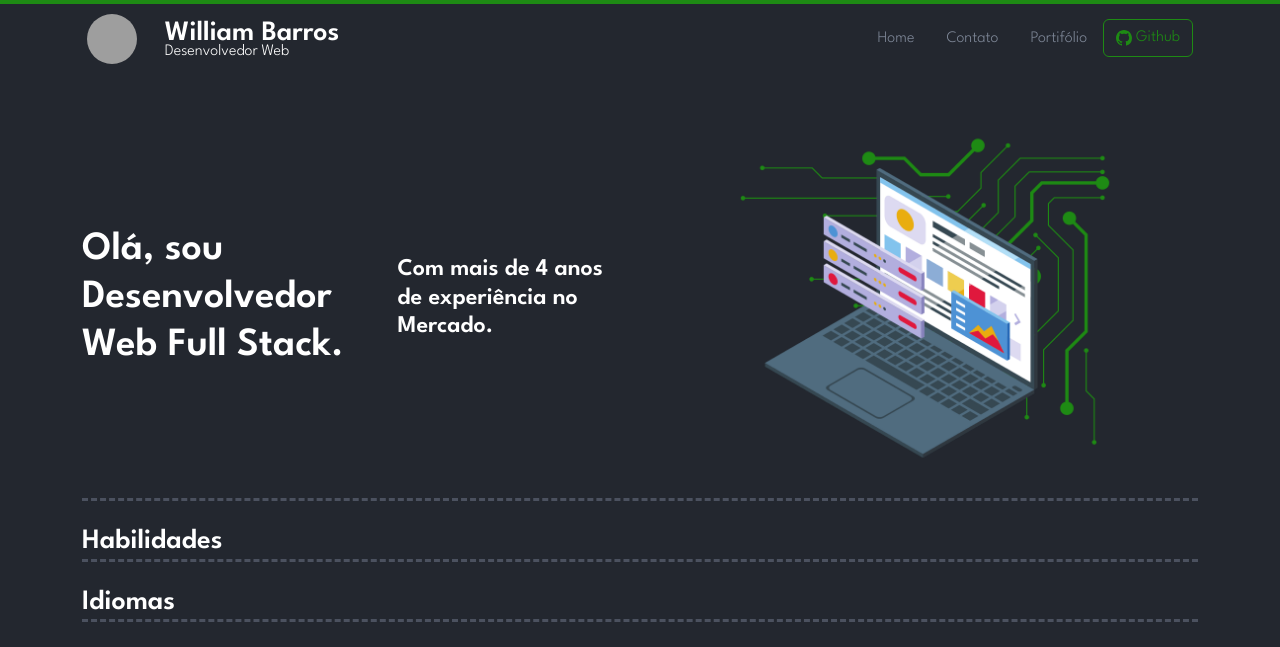
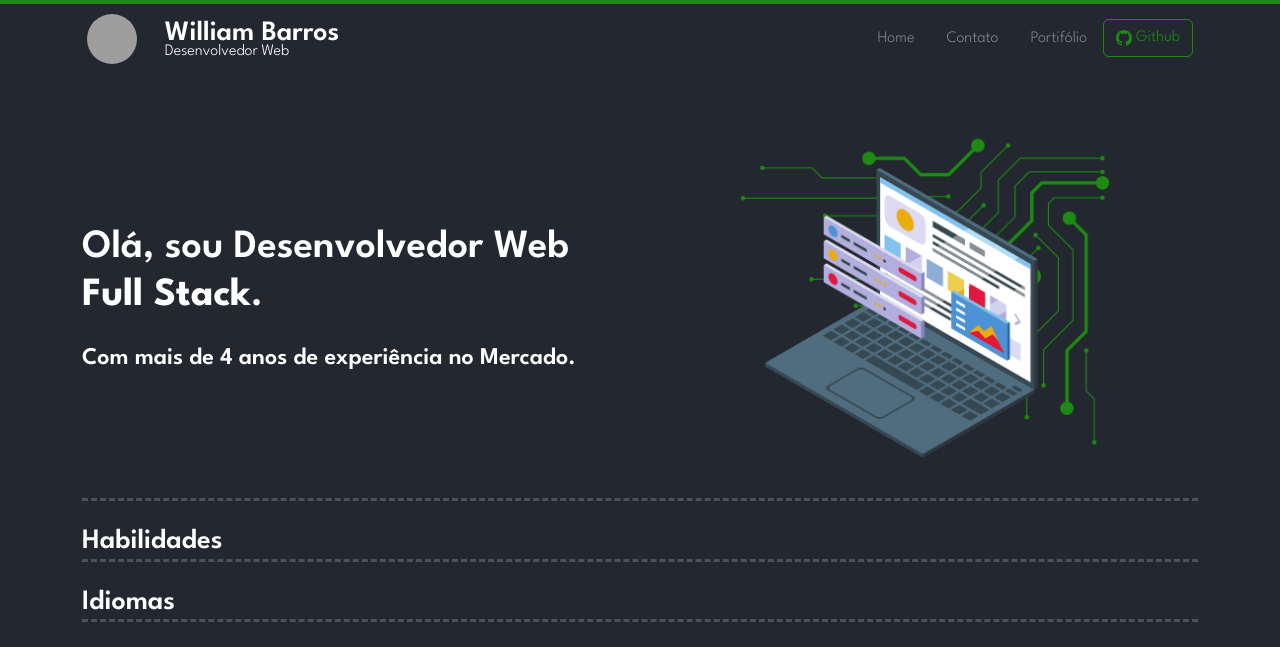
Before and after one commit to wsilvabarros/wsilvabarros.github.io, a Jekyll site: the page built from index.md, in a window 1280 px wide. Shown: the top 647 px of the page. Built offline with Jekyll 4.4.1, drawn with Linux system fonts in a browser that asks for light colours; grey boxes are pictures that could not be loaded.

Commit message:
Update index.md

```diff
--- a/index.md
+++ b/index.md
@@ -1,6 +1,6 @@
 ---
 layout: default
 ---
-<div class="first-content d-flex flex-column flex-md-row justify-content-between"><div class="order-md-1 d-flex justify-content-center align-items-center first-step" ><p><h1>Olá, sou Desenvolvedor Web Full Stack.</h1><br/> <h4>Com mais de 4 anos de experiência no Mercado.</h4></p></div><div class="order-md-2 d-flex justify-content-center align-items-center first-step" ><img src="https://williambarros.com.br/assets/image/destaque.png" class="first-step-image" alt="Tecnologia e Desenvolvimento"></div></div>
+<div class="first-content d-flex flex-column flex-md-row justify-content-between"><div class="order-md-1 d-flex justify-content-center align-items-center first-step" ><div><h1>Olá, sou Desenvolvedor Web <b color="#1e8a14">Full Stack</b>.</h1><br/> <h4>Com mais de 4 anos de experiência no Mercado.</h4></div></div><div class="order-md-2 d-flex justify-content-center align-items-center first-step" ><img src="https://williambarros.com.br/assets/image/destaque.png" class="first-step-image" alt="Tecnologia e Desenvolvimento"></div></div>
 
 <div style="border-top:3px dashed #4b515f; width:100%;"><br/><h3>Habilidades</h3> </div><div style="border-top:3px dashed #4b515f; width:100%;"><br/><h3>Idiomas</h3> </div> <div style="border-top:3px dashed #4b515f; width:100%;"><br/><h3> + Blog</h3> </div><div class="blog container" >{% for post in site.posts %}<div class="card" style=""><img src="{{ post.image }}" class="card-img-top " alt="{{ post.title }}" /><div class="card-body"><h5 class="card-title">{{ post.title }}</h5><p class="card-text">{{ post.preview }}</p><a href="{{ BASE_PATH }}{{ post.url }}">Veja Mais</a></div></div>{% endfor %}</div>
```
